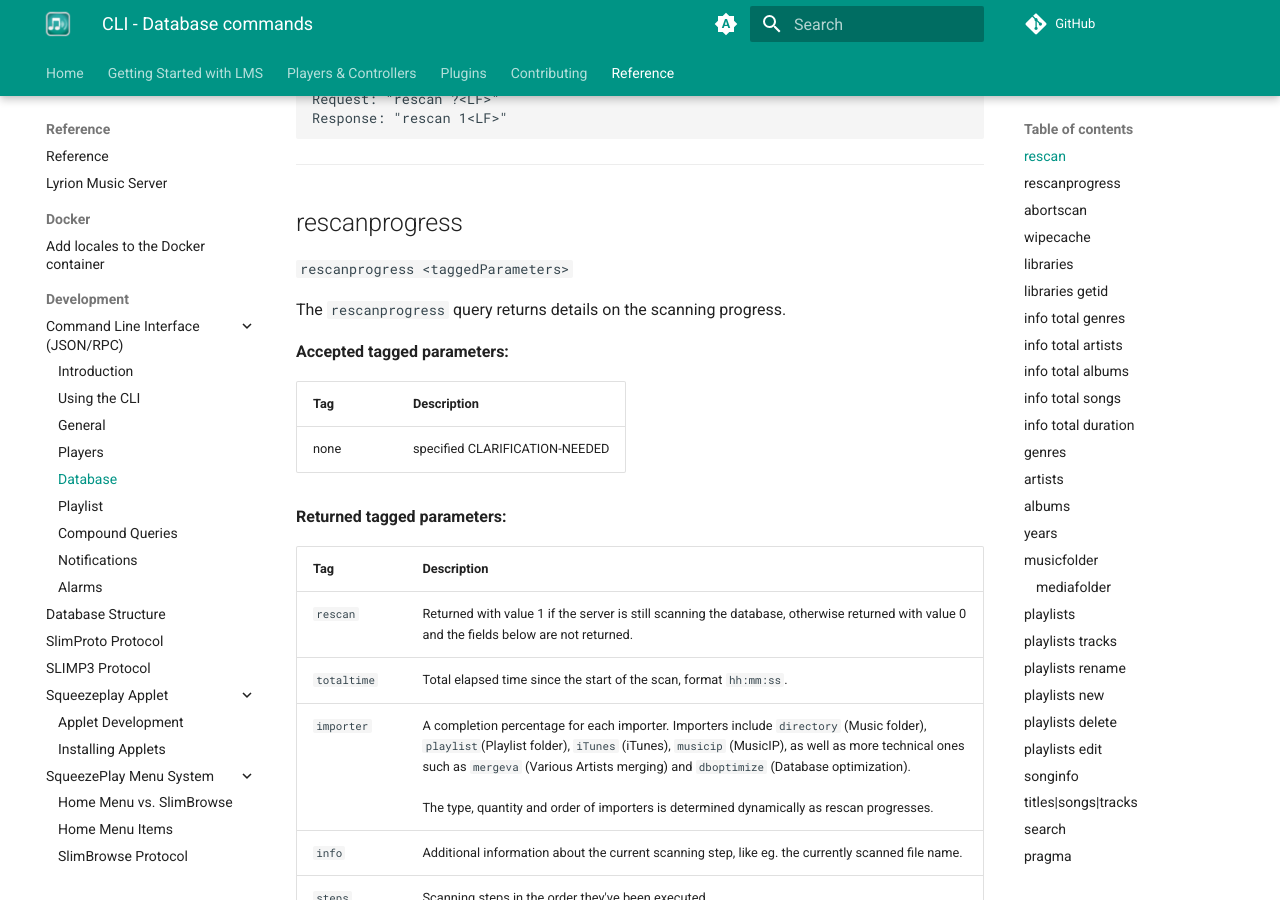
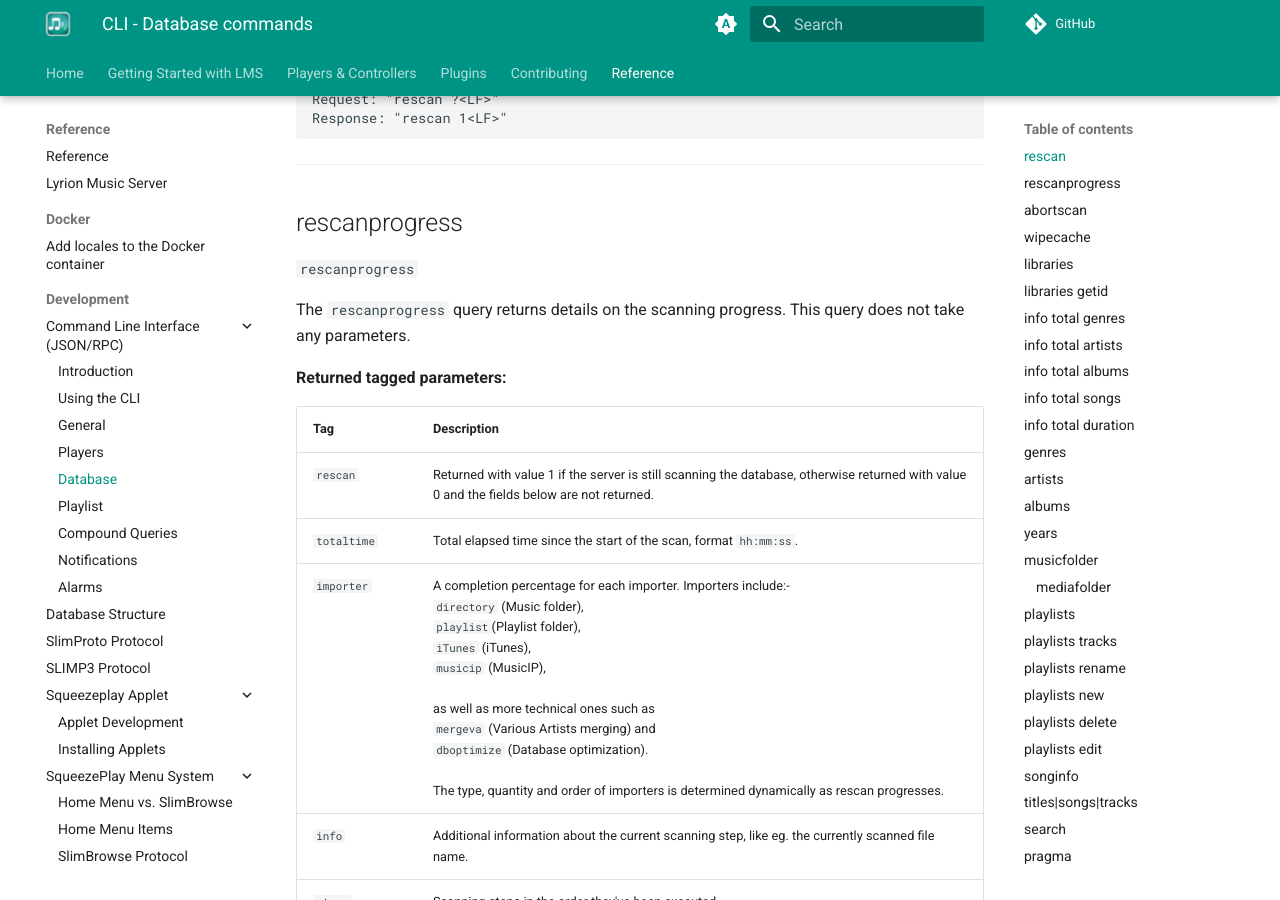
Before and after one commit to LMS-Community/lms-community.github.io, an MkDocs documentation site: the page built from docs/reference/cli/database.md, in a window 1280 px wide and 900 px high, scrolled down 749 px. Built offline with MkDocs 1.6.1 and Material for MkDocs 9.7.7, drawn with Linux system fonts in a browser that asks for light colours; plug-ins that fetch from the network failed and are left out; comment, search, counter and statistics services are not loaded.

Commit message:
Add CLI documentation in mkdocs-material format - update to rescanprogress in database.md
Updated function rescanprogress in database.md after checking source code.
This function does no take any parameters, so have updated docn to reflect this.

```diff
--- a/docs/reference/cli/database.md
+++ b/docs/reference/cli/database.md
@@ -29,15 +29,9 @@
 
 ***
 ## rescanprogress
-`rescanprogress <taggedParameters>`
+`rescanprogress`
 
-The `rescanprogress` query returns details on the scanning progress.
-
-**Accepted tagged parameters:**
-
-| Tag | Description |
-|---|---|
-| none | specified CLARIFICATION-NEEDED |
+The `rescanprogress` query returns details on the scanning progress. This query does not take any parameters.
 
 **Returned tagged parameters:**
 
@@ -45,7 +39,7 @@
 |---|---|
 | `rescan` | Returned with value 1 if the server is still scanning the database, otherwise returned with value 0 and the fields below are not returned. |
 | `totaltime` | Total elapsed time since the start of the scan, format `hh:mm:ss`. |
-| `importer` | A completion percentage for each importer. Importers include `directory` (Music folder), `playlist`(Playlist folder), `iTunes` (iTunes), `musicip` (MusicIP), as well as more technical ones such as `mergeva` (Various Artists merging) and `dboptimize` (Database optimization).<BR><BR> The type, quantity and order of importers is determined dynamically as rescan progresses. |
+| `importer` | A completion percentage for each importer. Importers include:-<br> `directory` (Music folder), <br>`playlist`(Playlist folder), <br>`iTunes` (iTunes), <br>`musicip` (MusicIP), <br><br> as well as more technical ones such as <br> `mergeva` (Various Artists merging) and <br> `dboptimize` (Database optimization).<BR><BR> The type, quantity and order of importers is determined dynamically as rescan progresses. |
 | `info` | Additional information about the current scanning step, like eg. the currently scanned file name. |
 | `steps` | Scanning steps in the order they've been executed. |
 | `lastscanfailed` | Information about a possible failure in case a scan has not finished in an attended manner. |
```
